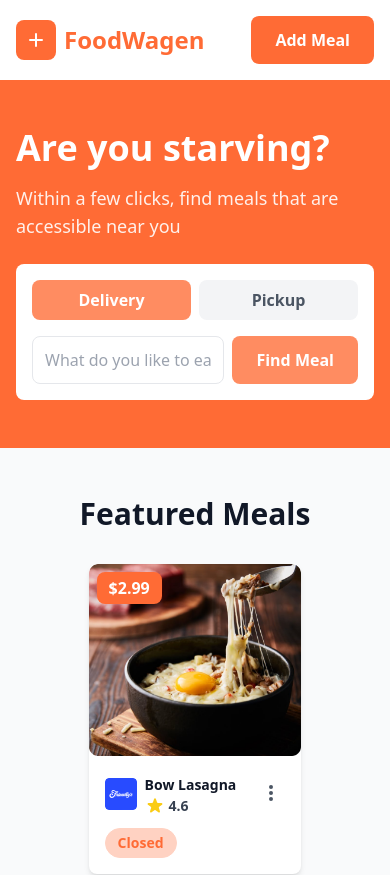
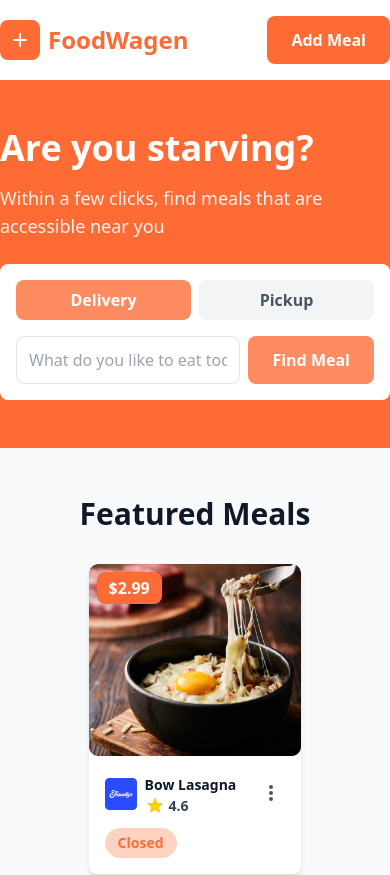
Before and after one commit to Abrish-seng/FoodWagen, a Next.js app: page / in a window 390 px wide. Shown: the top 875 px of the page. Built offline with nearby package versions, Linux system fonts and the light colour scheme.

Commit message:
adding css file to the global.css

```diff
--- a/app/globals.css
+++ b/app/globals.css
@@ -25,6 +25,10 @@
     @apply bg-food-orange text-white hover:bg-food-orange-dark;
     @apply disabled:opacity-50 disabled:cursor-not-allowed;
     @apply focus:outline-none focus:ring-2 focus:ring-food-orange focus:ring-offset-2;
+  }
+  .food-container {
+    @apply align-middle;
+    @apply max-w-5xl mx-auto ;
   }
 
   .food-btn-secondary {
@@ -118,9 +122,7 @@
 }
 
 @layer utilities {
-  .food-container {
-    @apply max-w-7xl mx-auto px-4 sm:px-6 lg:px-8;
-  }
+
 
   .food-center {
     @apply mx-auto;
--- a/app/page.tsx
+++ b/app/page.tsx
@@ -64,7 +64,7 @@ export default function Home() {
     try {
       const response = await axios.post('/api/foods', {
         name: data.name,
-        price: '0.00', // You might want to add price to the form
+        price: '0.00',
         rating: parseFloat(data.rating),
         image: data.image,
         restaurantName: data.restaurantName,
```
